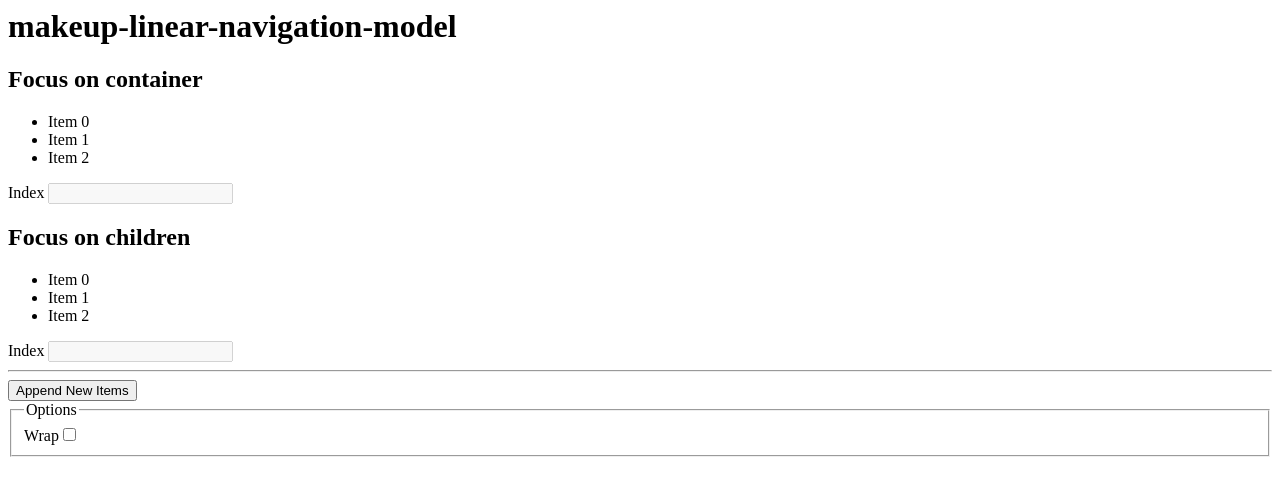
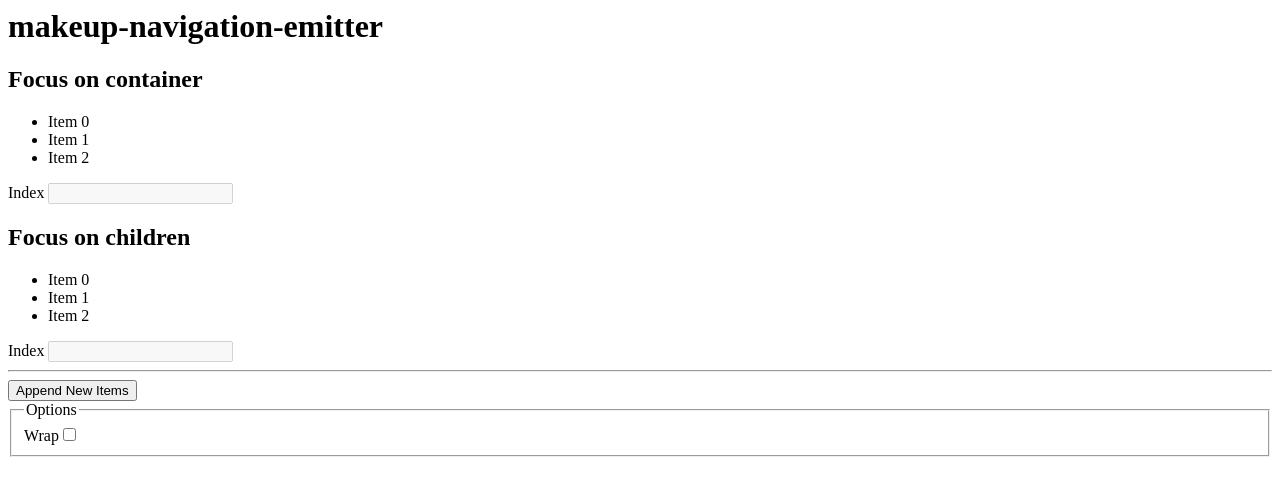
Before and after one commit to makeup-js/makeup-navigation-emitter, a website with bundled scripts: page docs/index.html in a window 1280 px wide. Built offline with nearby package versions, Linux system fonts and the light colour scheme.

Commit message:
Fixed typo on docs

```diff
--- a/docs/index.html
+++ b/docs/index.html
@@ -1,6 +1,6 @@
 <html !doctype>
 <head>
-    <title>Demo: makeup-linear-navigation-model</title>
+    <title>Demo: makeup-navigation-emitter</title>
     <meta name="viewport" content="width=device-width, initial-scale=1"/>
     <style>
 
@@ -8,7 +8,7 @@
 </head>
 <body>
     <main role="main">
-        <h1>makeup-linear-navigation-model</h1>
+        <h1>makeup-navigation-emitter</h1>
 
         <h2>Focus on container</h2>
         <div class="widget" tabindex="0">
```
